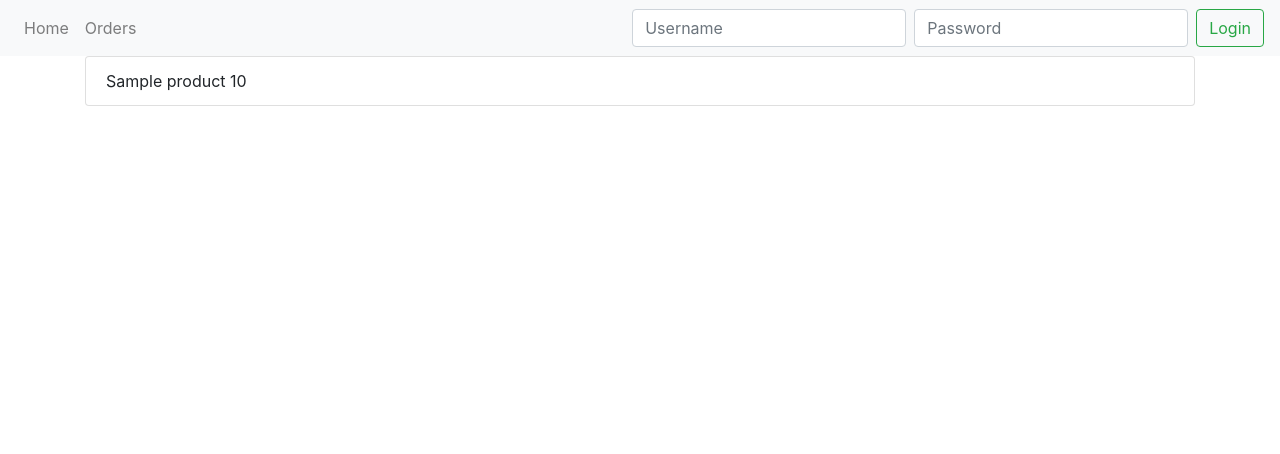
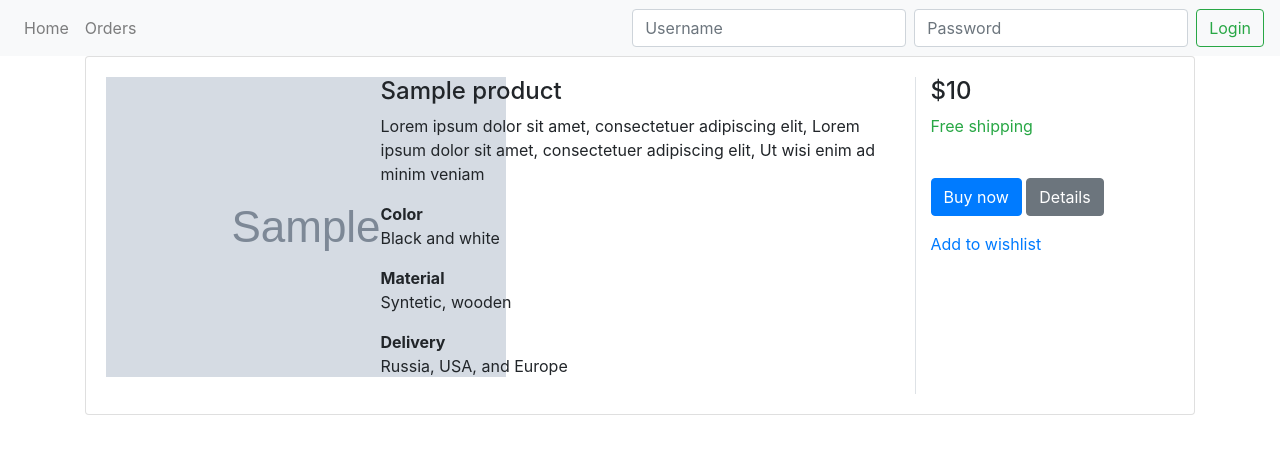
Before and after one commit to khazidhea/django_first, a Django app: template django_first/templates/home.html in a window 1280 px wide. Shown: the top 454 px of the page. Run offline with Django 3.2, Linux system fonts and the light colour scheme; the template is opened without the code that fills it: most values are stand-ins (such as "Sample title", 1, 10 or a date in 2020); grey boxes marked "Sample" are stand-in pictures; some libraries are stand-ins or nearby versions.

Commit message:
2/images (#3)
* Add image field

* Add image to template

```diff
--- a/django_first/models.py
+++ b/django_first/models.py
@@ -9,6 +9,7 @@ class Product(models.Model):
     price = models.DecimalField(
         max_digits=10, decimal_places=2
     )
+    image = models.ImageField(blank=True)
 
 
 class Customer(models.Model):
--- a/django_first/settings.py
+++ b/django_first/settings.py
@@ -124,3 +124,7 @@ STATIC_URL = '/static/'
 LOGIN_REDIRECT_URL = '/'
 LOGOUT_REDIRECT_URL = '/'
 LOGIN_URL = '/login/'
+
+
+MEDIA_ROOT = os.path.join(BASE_DIR, 'media')
+MEDIA_URL = '/media/'
--- a/django_first/templates/home.html
+++ b/django_first/templates/home.html
@@ -3,7 +3,7 @@
 {% block content %}
     <ul class="list-group">
         {% for product in products %}
-        <li class="list-group-item">{{ product.name }} {{ product.price }}</li>
+        {% include "product.html" %}
         {% endfor %}
     </ul>
 {% endblock %}
--- /dev/null
+++ b/django_first/templates/product.html
@@ -0,0 +1,39 @@
+<article class="card card-product">
+    <div class="card-body">
+    <div class="row">
+        <aside class="col-sm-3">
+            <div class="img-wrap"><img src="{{ product.image.url }}"></div>
+        </aside> <!-- col.// -->
+        <article class="col-sm-6">
+                <h4 class="title">{{ product.name }}</h4>
+                <p> Lorem ipsum dolor sit amet, consectetuer adipiscing elit, Lorem ipsum dolor sit amet, consectetuer adipiscing elit, Ut wisi enim ad minim veniam </p>
+                <dl class="dlist-align">
+                  <dt>Color</dt>
+                  <dd>Black and white</dd>
+                </dl>  <!-- item-property-hor .// -->
+                <dl class="dlist-align">
+                  <dt>Material</dt>
+                  <dd>Syntetic, wooden</dd>
+                </dl>  <!-- item-property-hor .// -->
+                <dl class="dlist-align">
+                  <dt>Delivery</dt>
+                  <dd>Russia, USA, and Europe</dd>
+                </dl>  <!-- item-property-hor .// -->
+        </article> <!-- col.// -->
+        <aside class="col-sm-3 border-left">
+            <div class="action-wrap">
+                <div class="price-wrap h4">
+                    <span class="price">${{ product.price }}</span>
+                </div> <!-- info-price-detail // -->
+                <p class="text-success">Free shipping</p>
+                <br>
+                <p>
+                    <a href="#" class="btn btn-primary"> Buy now </a>
+                    <a href="#" class="btn btn-secondary"> Details  </a>
+                </p>
+                <a href="#"><i class="fa fa-heart"></i> Add to wishlist</a>
+            </div> <!-- action-wrap.// -->
+        </aside> <!-- col.// -->
+    </div> <!-- row.// -->
+    </div> <!-- card-body .// -->
+</article>
--- a/django_first/urls.py
+++ b/django_first/urls.py
@@ -15,6 +15,8 @@ Including another URLconf
 """
 from django.contrib import admin
 from django.contrib.auth import views as auth_views
+from django.conf import settings
+from django.conf.urls.static import static
 from django.urls import path
 
 from . import views
@@ -28,4 +30,4 @@ urlpatterns = [
     path('orders/<int:order_id>/', views.order_detail, name='order_detail'),
     path('bye/', views.ByeView.as_view()),
     path('admin/', admin.site.urls),
-]
+] + static(settings.MEDIA_URL, document_root=settings.MEDIA_ROOT)
```
Also changed, not shown: django_first/migrations/0011_product_image.py (added), 1 other file.
